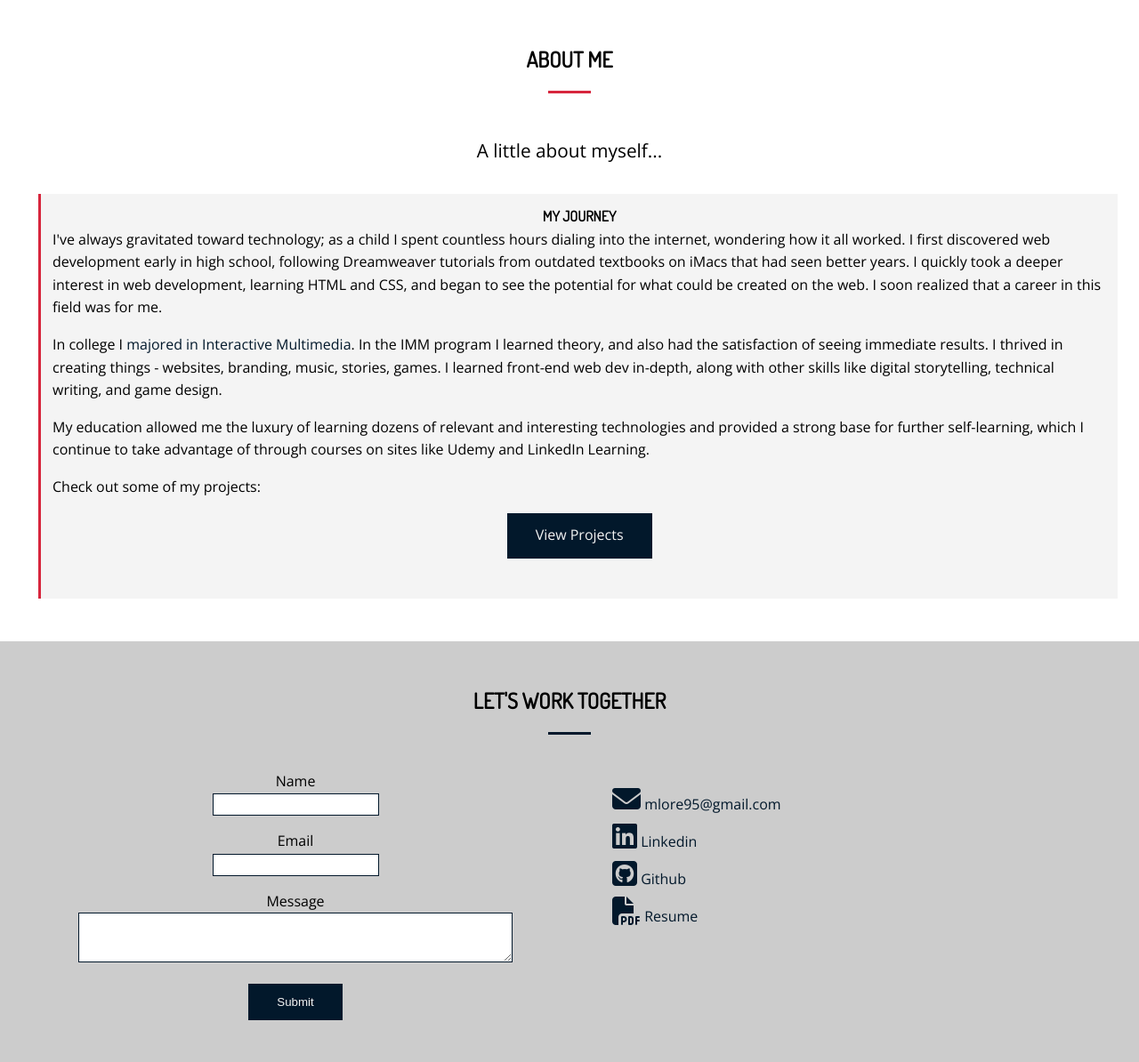
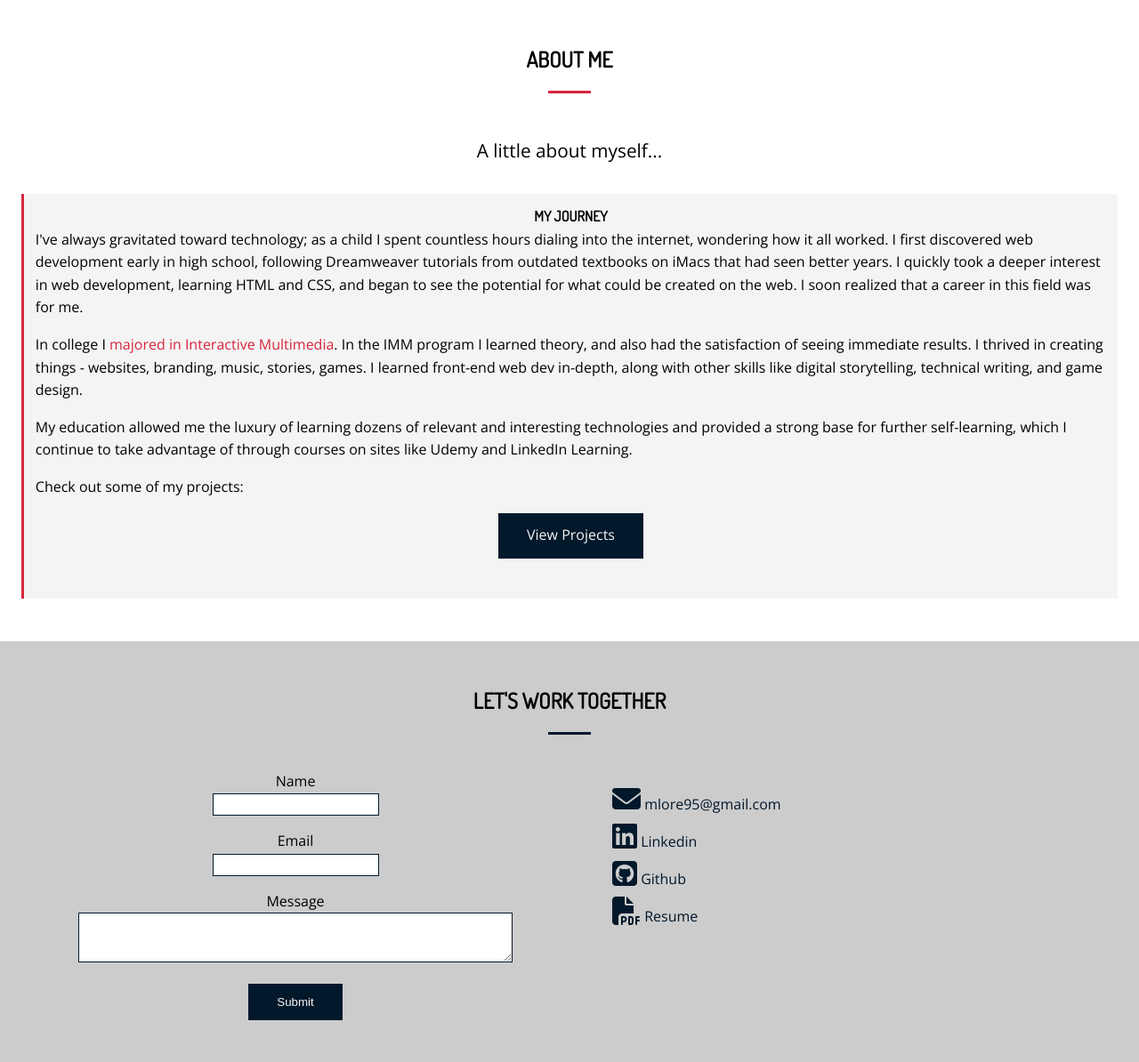
Before and after one commit to michaellore/portfolio, a PHP site: page /about.html in a window 1280 px wide. Shown: the part 91-1285 px from the top of the page at 89% size. Run offline with PHP 8.4, Linux system fonts and the light colour scheme; style sheets or scripts are compiled from the project's sources; some libraries are stand-ins or nearby versions.

Commit message:
remove unused styles

```diff
--- a/portfolio_resources/scss/main.scss
+++ b/portfolio_resources/scss/main.scss
@@ -288,19 +288,10 @@ img {
     &-a {
         .about-info {
             display: grid;
-            grid-template-areas:
-                'bioimage bio bio';
             gap: 1.2rem;
         }
 
-        //grid area
-        .bio-image {
-            grid-area: bioimage;
-            margin: auto;
-        }
-
         .bio {
-            grid-area: bio;
             border-left: 3px solid $main-color;
             padding: 0.8rem;
             background: #f4f4f4;
@@ -308,7 +299,17 @@ img {
             p {
                 text-align: left;
                 margin-bottom: 1rem;
+
+                a {
+                    color: $main-color;
+
+                    &:hover {
+                        transition: color 0.5s ease;
+                        color: $light-color;
+                    }
+                }
             }
+
 
             .btn-dark {
                 &:hover {
```
